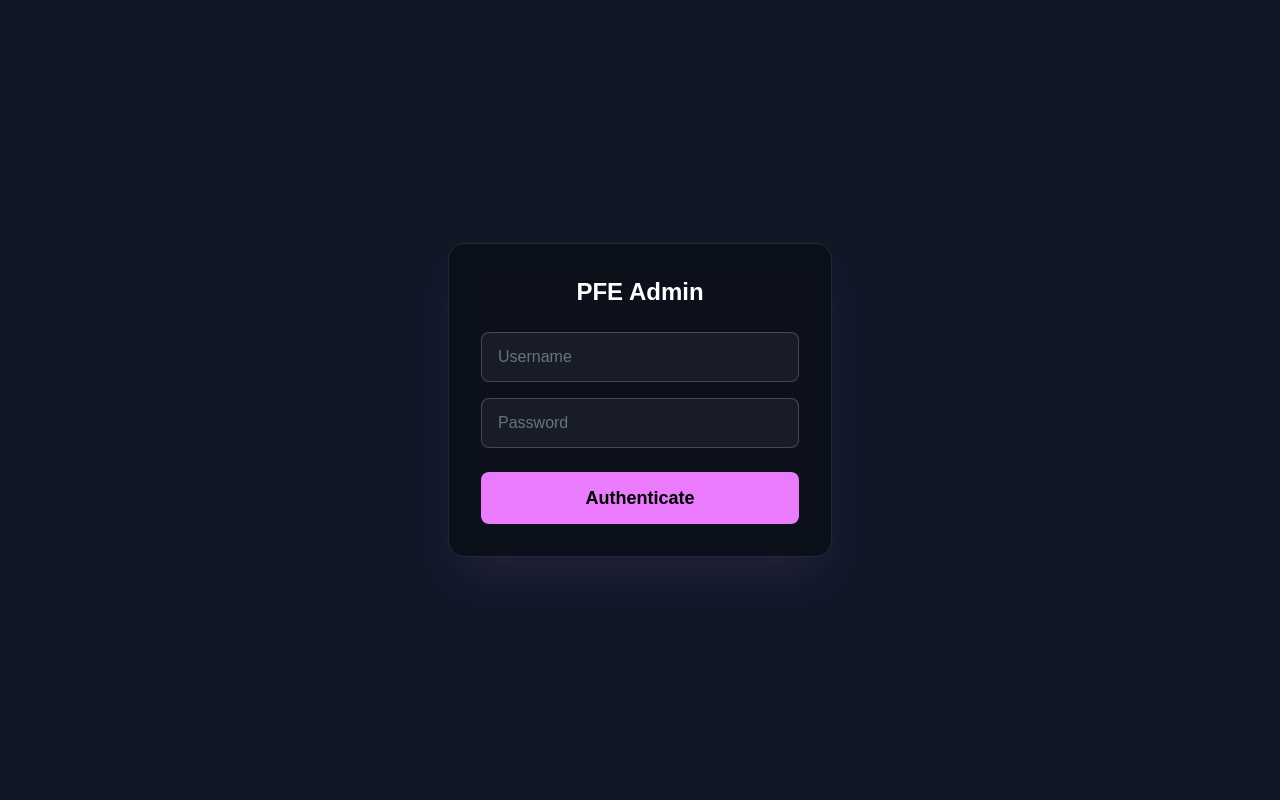
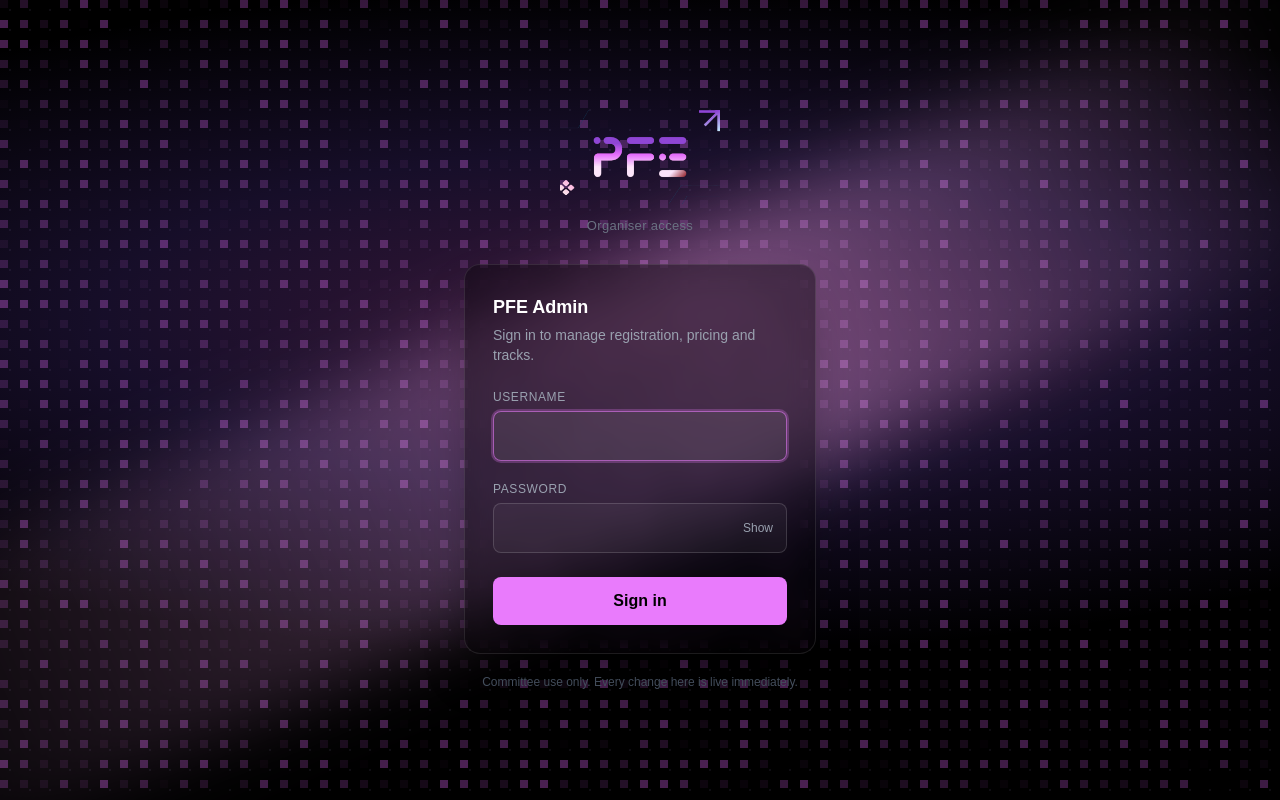
Before and after one commit to MPSTME-ACM/pfe-regi, a Next.js app: page /admin in a window 1280 px wide. Built offline with nearby package versions, Linux system fonts and the light colour scheme.

Commit message:
feat(admin): redesign sign-in screen; document all env vars in .env.sample

```diff
--- a/src/components/admin/AdminGate.tsx
+++ b/src/components/admin/AdminGate.tsx
@@ -1,6 +1,7 @@
 'use client';
 
 import { useEffect, useState } from 'react';
+import Image from 'next/image';
 
 /**
  * Basic-auth gate shared by every admin screen.
@@ -31,11 +32,13 @@ export function clearStoredCreds() {
 
 function LoginForm({
   title,
+  role,
   onLogin,
   error,
   setError,
 }: {
   title: string;
+  role: AdminRole;
   onLogin: (user: string, pass: string) => void;
   error: string;
   setError: (err: string) => void;
@@ -56,35 +59,111 @@ function LoginForm({
     setBusy(false);
   };
 
+  const [showPassword, setShowPassword] = useState(false);
+  const [capsOn, setCapsOn] = useState(false);
+
+  const field =
+    'w-full bg-white/[0.04] border border-white/15 rounded-lg px-3.5 py-3 text-white ' +
+    'placeholder-gray-600 outline-none transition-[border-color,background-color,box-shadow] duration-200 ' +
+    'hover:border-white/25 focus:border-[#e97bfc]/60 focus:bg-white/[0.07] focus:ring-2 focus:ring-[#e97bfc]/25';
+
   return (
-    <div className="w-full max-w-sm p-8 bg-black/30 backdrop-blur-md rounded-2xl border border-white/10 shadow-2xl shadow-[#e97bfc]/10">
-      <h2 className="text-2xl font-bold text-center text-white mb-6">{title}</h2>
-      <form onSubmit={handleSubmit}>
+    <div className="w-full max-w-[22rem]">
+      {/* Wordmark outside the card: it identifies the system, it is not a field. */}
+      <div className="mb-7 text-center">
+        <Image
+          src="/pfelogo.png"
+          alt="Programming for Everyone"
+          width={1235}
+          height={727}
+          className="mx-auto w-40 h-auto"
+          priority
+        />
+        <p className="mt-3 text-[13px] tracking-wide text-gray-500">
+          {role === 'admin' ? 'Organiser access' : 'ACM member access'}
+        </p>
+      </div>
+
+      <div className="rounded-2xl border border-white/10 bg-black/40 backdrop-blur-md p-6 sm:p-7 shadow-2xl shadow-black/40">
+        <h2 className="text-lg font-semibold text-white">{title}</h2>
+        <p className="mt-1 mb-6 text-sm text-gray-400">
+          {role === 'admin'
+            ? 'Sign in to manage registration, pricing and tracks.'
+            : 'Sign in to register ACM members.'}
+        </p>
+
+        <form onSubmit={handleSubmit} noValidate>
+          <label htmlFor="ag-user" className="block text-xs font-medium uppercase tracking-wider text-gray-400 mb-1.5">
+            Username
+          </label>
           <input
+            id="ag-user"
             type="text"
             value={username}
             onChange={(e) => setUsername(e.target.value)}
-          placeholder="Username"
             autoComplete="username"
-          className="w-full bg-white/5 border border-white/20 rounded-lg px-4 py-3 text-white placeholder-gray-500 focus:outline-none focus:ring-2 focus:ring-[#f8c8fc] transition-all"
+            autoFocus
+            aria-invalid={!!error}
+            className={field}
           />
+
+          <label
+            htmlFor="ag-pass"
+            className="mt-5 block text-xs font-medium uppercase tracking-wider text-gray-400 mb-1.5"
+          >
+            Password
+          </label>
+          <div className="relative">
             <input
-          type="password"
+              id="ag-pass"
+              type={showPassword ? 'text' : 'password'}
               value={password}
               onChange={(e) => setPassword(e.target.value)}
-          placeholder="Password"
+              // Caps Lock is the single most common cause of a "wrong password"
+              // that is not actually wrong. Read from the event rather than
+              // tracking keydown state.
+              onKeyUp={(e) => setCapsOn(e.getModifierState?.('CapsLock') ?? false)}
+              onBlur={() => setCapsOn(false)}
               autoComplete="current-password"
-          className="w-full mt-4 bg-white/5 border border-white/20 rounded-lg px-4 py-3 text-white placeholder-gray-500 focus:outline-none focus:ring-2 focus:ring-[#f8c8fc] transition-all"
+              aria-invalid={!!error}
+              className={`${field} pr-16`}
             />
-        {error && <p className="text-red-500 text-sm mt-2 text-center">{error}</p>}
+            <button
+              type="button"
+              onClick={() => setShowPassword((v) => !v)}
+              aria-pressed={showPassword}
+              className="absolute inset-y-0 right-0 px-3.5 text-xs font-medium text-gray-400 hover:text-white focus-visible:outline-2 focus-visible:outline-[#f8c8fc] focus-visible:outline-offset-[-4px] rounded-r-lg transition-colors"
+            >
+              {showPassword ? 'Hide' : 'Show'}
+            </button>
+          </div>
+
+          {capsOn && (
+            <p className="mt-2 text-xs text-amber-300/90">Caps Lock is on.</p>
+          )}
+
+          {error && (
+            <p
+              role="alert"
+              className="mt-4 rounded-lg border border-red-500/30 bg-red-500/10 px-3 py-2 text-sm text-red-300"
+            >
+              {error}
+            </p>
+          )}
+
           <button
             type="submit"
             disabled={busy}
-          className="w-full mt-6 bg-[#e97bfc] text-black font-bold py-3 px-6 rounded-lg text-lg transition-all duration-300 hover:scale-105 hover:shadow-lg hover:shadow-[#e97bfc]/50 active:scale-95 disabled:opacity-50 disabled:hover:scale-100"
+            className="mt-6 w-full rounded-lg bg-[#e97bfc] py-3 font-semibold text-black transition-[transform,box-shadow,opacity] duration-200 ease-out hover:shadow-lg hover:shadow-[#e97bfc]/30 focus-visible:outline-2 focus-visible:outline-offset-2 focus-visible:outline-white active:scale-[0.99] disabled:opacity-50 disabled:active:scale-100"
           >
-          {busy ? 'Checking…' : 'Authenticate'}
+            {busy ? 'Checking…' : 'Sign in'}
           </button>
         </form>
+      </div>
+
+      <p className="mt-5 text-center text-xs text-gray-600">
+        Committee use only. Every change here is live immediately.
+      </p>
     </div>
   );
 }
@@ -134,13 +213,23 @@ export default function AdminGate({
   // Avoid flashing the login form for an already-authenticated admin while
   // sessionStorage is being read on mount.
   if (!ready) {
-    return <main className="min-h-screen bg-gray-900" />;
+    return <main className="min-h-screen" />;
   }
 
   if (!creds) {
+    // No opaque background here. `layout.tsx` renders the animated <Background />
+    // behind everything, and the old `bg-gray-900` painted straight over it —
+    // so the sign-in screen was the one surface in the product that did not look
+    // like the product.
     return (
-      <main className="min-h-screen bg-gray-900 text-white flex items-center justify-center p-4">
-        <LoginForm title={title} onLogin={handleLogin} error={error} setError={setError} />
+      <main className="min-h-screen text-white flex items-center justify-center px-4 py-10">
+        <LoginForm
+          title={title}
+          role={role}
+          onLogin={handleLogin}
+          error={error}
+          setError={setError}
+        />
       </main>
     );
   }
```
Also changed, not shown: 2 other files (tests, documents, lock files or other folders). Lines whose indentation alone changed are shown as unchanged.
